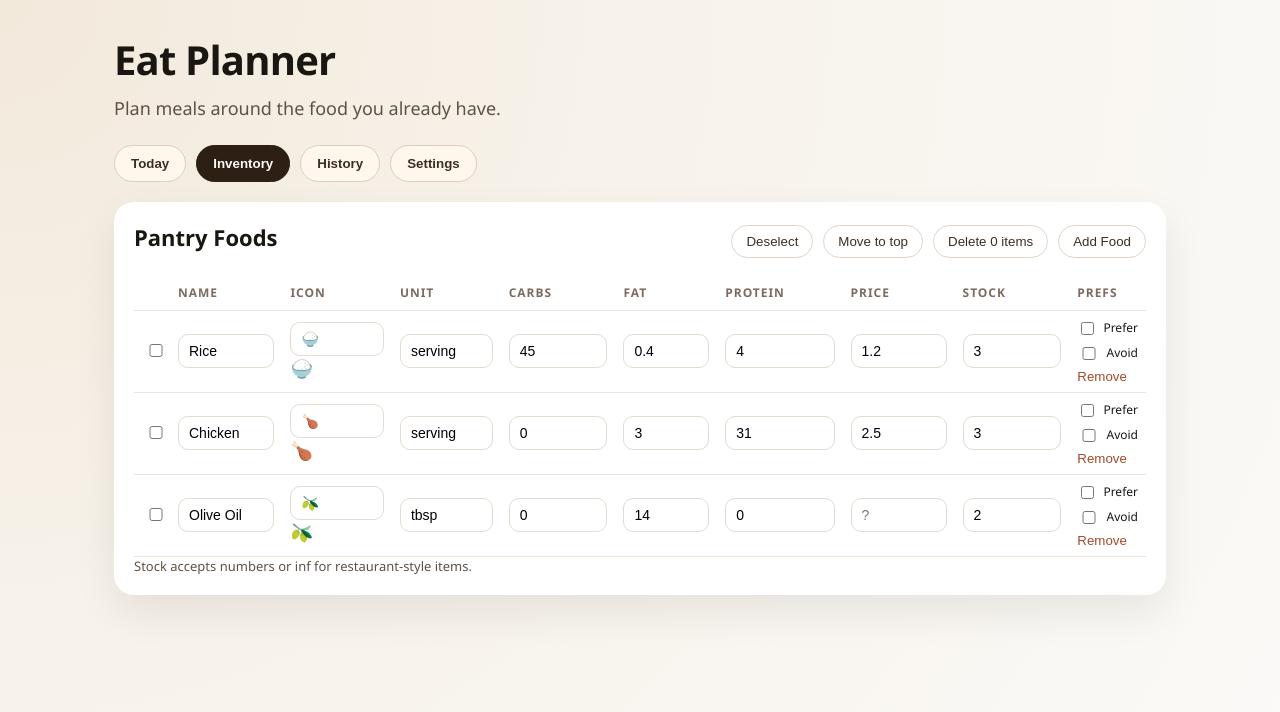
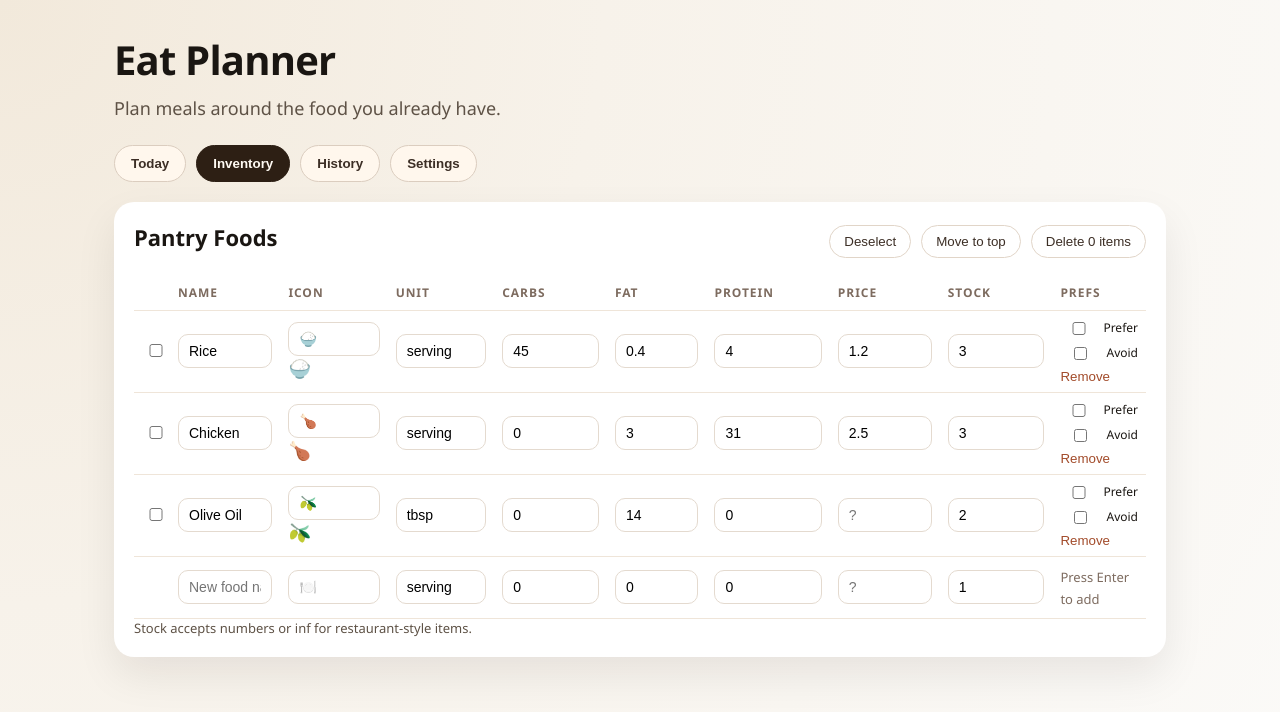
Before and after one commit to quark-zju/EatPlanner, a React (Vite) app: page / in a window 1280 px wide. Both pictures are taken after a click on the button "Inventory". Shown: the top 712 px of the page. Built offline with nearby package versions, Linux system fonts and the light colour scheme; the HTML template or start-up script is replaced by a standard one.

Commit message:
feat: add always-visible inventory placeholder row for quick add
Agent-Model: gpt-5.3-codex

```diff
--- a/src/components/tabs/InventoryTab.tsx
+++ b/src/components/tabs/InventoryTab.tsx
@@ -1,7 +1,7 @@
 import { useMemo, useState } from "react";
 import { useAtomValue, useSetAtom } from "jotai";
 import {
-  addFoodAtom,
+  addFoodFromEditorAtom,
   appStateAtom,
   getPantryByFoodAtom,
   moveFoodsToTopAtom,
@@ -16,7 +16,7 @@ import { DEFAULT_FOOD_ICON, getFoodIcon } from "../../state/appState";
 export default function InventoryTab() {
   const state = useAtomValue(appStateAtom);
   const pantryByFood = useAtomValue(getPantryByFoodAtom);
-  const addFood = useSetAtom(addFoodAtom);
+  const addFoodFromEditor = useSetAtom(addFoodFromEditorAtom);
   const removeFoods = useSetAtom(removeFoodsAtom);
   const moveFoodsToTop = useSetAtom(moveFoodsToTopAtom);
   const updateFood = useSetAtom(updateFoodAtom);
@@ -24,6 +24,16 @@ export default function InventoryTab() {
   const updateStock = useSetAtom(updateStockAtom);
   const toggleConstraint = useSetAtom(toggleConstraintAtom);
   const [selectedFoodIds, setSelectedFoodIds] = useState<string[]>([]);
+  const [newFood, setNewFood] = useState({
+    name: "",
+    icon: "",
+    unit: "serving",
+    carbs: "0",
+    fat: "0",
+    protein: "0",
+    price: "",
+    stock: "1",
+  });
   const selectedCount = selectedFoodIds.length;
   const selectedIdSet = useMemo(() => new Set(selectedFoodIds), [selectedFoodIds]);
 
@@ -36,6 +46,36 @@ export default function InventoryTab() {
   const clearMissingSelections = () => {
     const validIds = new Set(state.foods.map((food) => food.id));
     setSelectedFoodIds((prev) => prev.filter((id) => validIds.has(id)));
+  };
+
+  const commitNewFood = () => {
+    const name = newFood.name.trim();
+    if (!name) {
+      return;
+    }
+
+    const stockValue = newFood.stock.trim().toLowerCase();
+    addFoodFromEditor({
+      name,
+      icon: newFood.icon.trim() || undefined,
+      unit: newFood.unit.trim() || "serving",
+      carbs: Number(newFood.carbs),
+      fat: Number(newFood.fat),
+      protein: Number(newFood.protein),
+      price: newFood.price.trim() === "" ? undefined : Number(newFood.price),
+      stock: stockValue === "inf" ? "inf" : Number(newFood.stock),
+    });
+
+    setNewFood({
+      name: "",
+      icon: "",
+      unit: "serving",
+      carbs: "0",
+      fat: "0",
+      protein: "0",
+      price: "",
+      stock: "1",
+    });
   };
 
   return (
@@ -72,9 +112,6 @@ export default function InventoryTab() {
             }}
           >
             Delete {selectedCount} items
-          </button>
-          <button className="ghost" onClick={() => addFood()} type="button">
-            Add Food
           </button>
         </div>
       </div>
@@ -240,6 +277,125 @@ export default function InventoryTab() {
                 </tr>
               );
             })}
+            <tr>
+              <td></td>
+              <td>
+                <input
+                  value={newFood.name}
+                  placeholder="New food name..."
+                  onChange={(event) =>
+                    setNewFood((prev) => ({ ...prev, name: event.target.value }))
+                  }
+                  onKeyDown={(event) => {
+                    if (event.key === "Enter") {
+                      commitNewFood();
+                    }
+                  }}
+                />
+              </td>
+              <td>
+                <input
+                  value={newFood.icon}
+                  placeholder={DEFAULT_FOOD_ICON}
+                  maxLength={8}
+                  onChange={(event) =>
+                    setNewFood((prev) => ({ ...prev, icon: event.target.value }))
+                  }
+                  onKeyDown={(event) => {
+                    if (event.key === "Enter") {
+                      commitNewFood();
+                    }
+                  }}
+                />
+              </td>
+              <td>
+                <input
+                  value={newFood.unit}
+                  onChange={(event) =>
+                    setNewFood((prev) => ({ ...prev, unit: event.target.value }))
+                  }
+                  onKeyDown={(event) => {
+                    if (event.key === "Enter") {
+                      commitNewFood();
+                    }
+                  }}
+                />
+              </td>
+              <td>
+                <input
+                  type="number"
+                  value={newFood.carbs}
+                  onChange={(event) =>
+                    setNewFood((prev) => ({ ...prev, carbs: event.target.value }))
+                  }
+                  onKeyDown={(event) => {
+                    if (event.key === "Enter") {
+                      commitNewFood();
+                    }
+                  }}
+                />
+              </td>
+              <td>
+                <input
+                  type="number"
+                  value={newFood.fat}
+                  onChange={(event) =>
+                    setNewFood((prev) => ({ ...prev, fat: event.target.value }))
+                  }
+                  onKeyDown={(event) => {
+                    if (event.key === "Enter") {
+                      commitNewFood();
+                    }
+                  }}
+                />
+              </td>
+              <td>
+                <input
+                  type="number"
+                  value={newFood.protein}
+                  onChange={(event) =>
+                    setNewFood((prev) => ({ ...prev, protein: event.target.value }))
+                  }
+                  onKeyDown={(event) => {
+                    if (event.key === "Enter") {
+                      commitNewFood();
+                    }
+                  }}
+                />
+              </td>
+              <td>
+                <input
+                  type="number"
+                  value={newFood.price}
+                  placeholder="?"
+                  onChange={(event) =>
+                    setNewFood((prev) => ({ ...prev, price: event.target.value }))
+                  }
+                  onKeyDown={(event) => {
+                    if (event.key === "Enter") {
+                      commitNewFood();
+                    }
+                  }}
+                />
+              </td>
+              <td>
+                <input
+                  type="text"
+                  value={newFood.stock}
+                  onChange={(event) =>
+                    setNewFood((prev) => ({ ...prev, stock: event.target.value }))
+                  }
+                  onKeyDown={(event) => {
+                    if (event.key === "Enter") {
+                      commitNewFood();
+                    }
+                  }}
+                />
+              </td>
+              <td>
+                <span className="hint">Press Enter to add</span>
+              </td>
+            </tr>
           </tbody>
         </table>
       </div>
--- a/src/state/appAtoms.ts
+++ b/src/state/appAtoms.ts
@@ -530,6 +530,61 @@ export const addFoodAtom = atom(null, (get, set) => {
   });
 });
 
+export const addFoodFromEditorAtom = atom(
+  null,
+  (
+    get,
+    set,
+    payload: {
+      name: string;
+      icon?: string;
+      unit: string;
+      carbs: number;
+      fat: number;
+      protein: number;
+      price?: number;
+      stock: PantryItem["stock"];
+    }
+  ) => {
+    const name = payload.name.trim();
+    if (!name) {
+      return;
+    }
+
+    const state = get(appStateAtom);
+    const id = newFoodId();
+    const inferredIcon = inferFoodIconFromName(name);
+    const icon = payload.icon?.trim() ? payload.icon.trim() : inferredIcon;
+    const unit = payload.unit.trim() || "serving";
+    const stock =
+      payload.stock === "inf"
+        ? "inf"
+        : Number.isFinite(payload.stock)
+          ? Math.max(0, payload.stock)
+          : 0;
+
+    set(appStateAtom, {
+      ...state,
+      foods: [
+        ...state.foods,
+        {
+          id,
+          name,
+          icon,
+          unit,
+          nutritionPerUnit: {
+            carbs: Number.isFinite(payload.carbs) ? payload.carbs : 0,
+            fat: Number.isFinite(payload.fat) ? payload.fat : 0,
+            protein: Number.isFinite(payload.protein) ? payload.protein : 0,
+          },
+          price: payload.price,
+        },
+      ],
+      pantry: [...state.pantry, { foodId: id, stock }],
+    });
+  }
+);
+
 export const removeFoodAtom = atom(null, (get, set, foodId: string) => {
   const state = get(appStateAtom);
   set(appStateAtom, {
```
Also changed, not shown: 1 other file (tests, documents, lock files or other folders).
